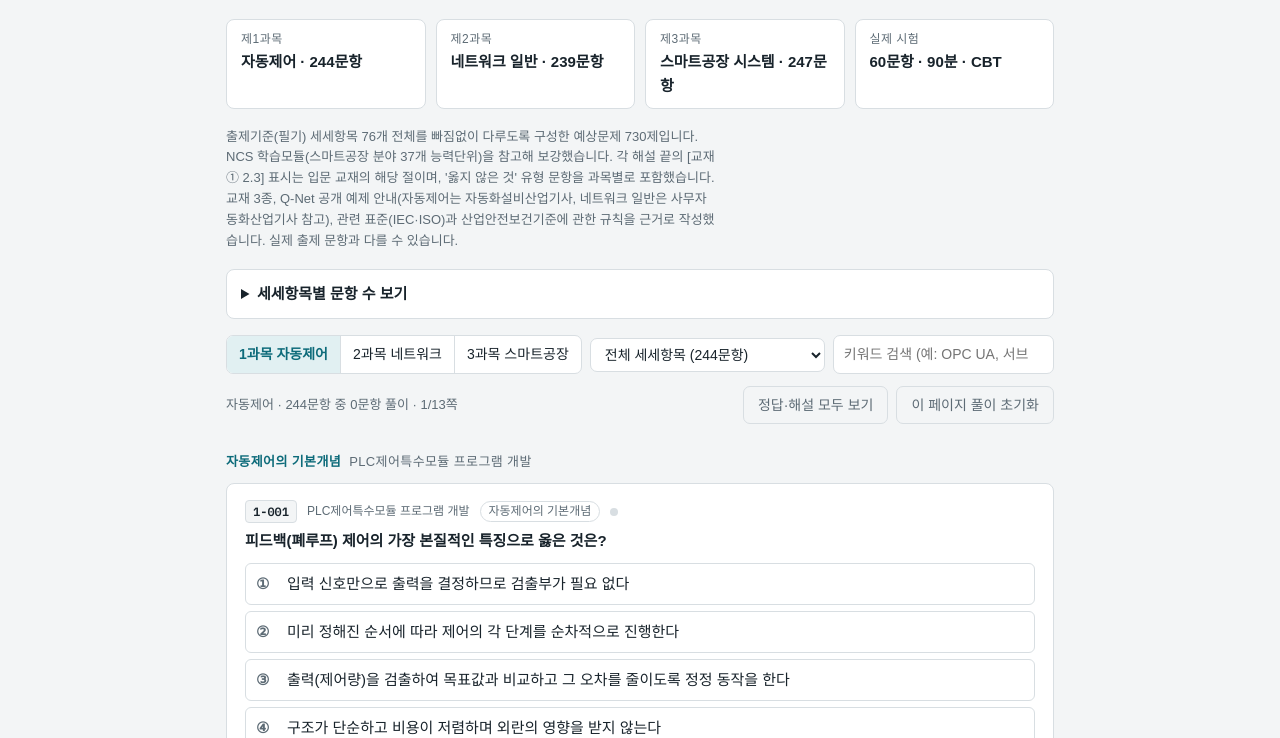
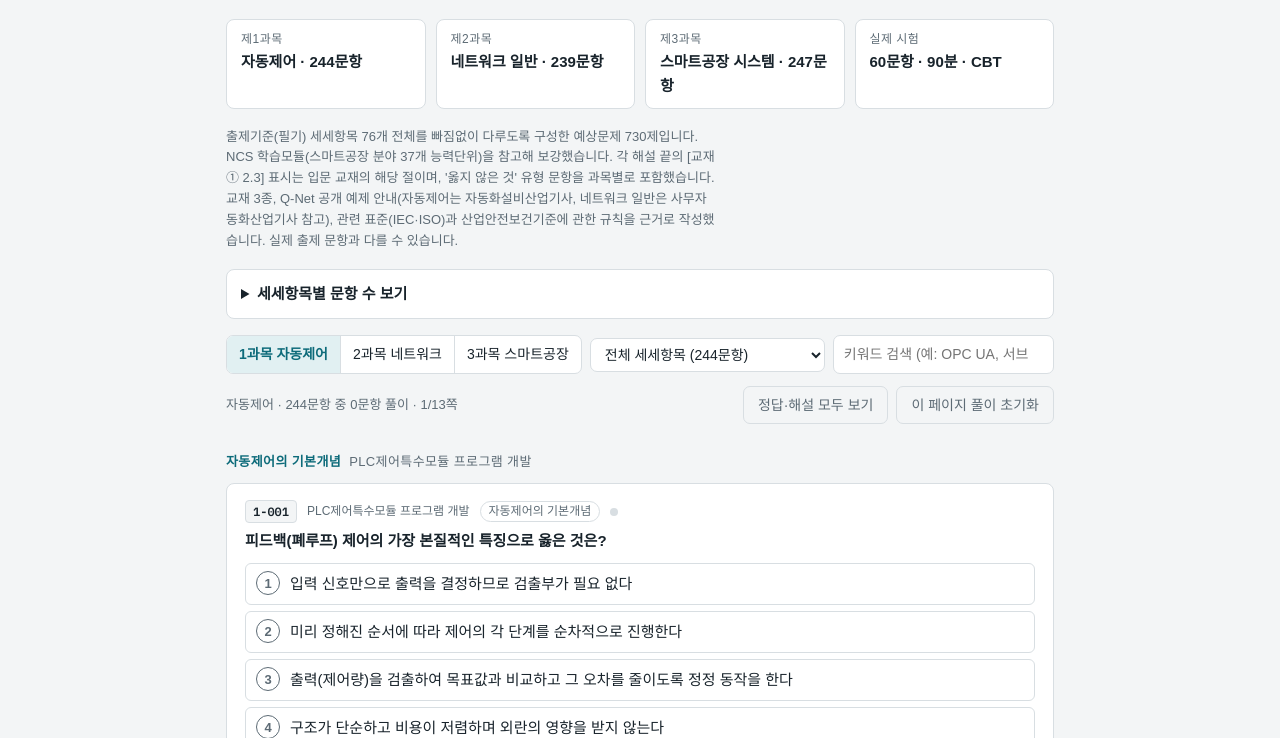
Before and after one commit to taeseokyoon/smartfactory-cbt, a plain HTML site: page index.html in a window 1280 px wide. Shown: the part 62-800 px from the top of the page. Drawn offline with Linux system fonts and the light colour scheme; a web font is replaced by a local one.

Commit message:
보기 번호를 원형 숫자 배지로 변경 (Windows 글꼴에서 ①~④가 작게 보이는 문제 수정)
Co-Authored-By: Claude Opus 5.5 <noreply@anthropic.com>
Claude-Session: https://claude.ai/code/session_01U2iyaj7QtafwknK3qxLkhj

```diff
--- a/index.html
+++ b/index.html
@@ -64,7 +64,8 @@ button:focus-visible,select:focus-visible,input:focus-visible,label:focus-within
 .opts{list-style:none;margin:0;padding:0;display:flex;flex-direction:column;gap:6px}
 .opt{display:flex;gap:10px;align-items:flex-start;border:1px solid var(--line);border-radius:6px;padding:8px 10px;cursor:pointer;background:transparent;width:100%;text-align:left;font:inherit;color:inherit}
 .opt:hover{border-color:var(--accent)}
-.opt .n{font-family:var(--f-mono);font-weight:600;color:var(--muted);flex:none;width:1.4em}
+.opt .n{flex:none;display:inline-flex;align-items:center;justify-content:center;width:24px;height:24px;margin-top:-1px;border:1.5px solid currentColor;border-radius:50%;font-family:var(--f-sans,inherit);font-size:13px;font-weight:700;line-height:1;color:var(--muted)}
+.opt.pick .n{color:var(--accent)}
 .opt .t{min-width:0}
 .opt.pick{border-color:var(--accent);background:var(--accent-soft)}
 .opt.is-ans{border-color:var(--ok);background:var(--ok-soft)}
@@ -227,7 +228,7 @@ function card(d,{pick=null,reveal=false,interactive=true,ctx="study"}={}){
   const done=pick!==null;const show=reveal||done;
   const cls=done?(pick===d.a?"right":"wrong"):"";
   const opts=d.o.map((o,i)=>{let c="opt";if(show&&i===d.a)c+=" is-ans";if(done&&i===pick&&pick!==d.a)c+=" is-bad";
-    return `<li><button class="${c}" data-id="${d.id}" data-i="${i}" data-ctx="${ctx}" ${(!interactive||done)?"disabled":""}><span class="n">${NUM[i]}</span><span class="t">${esc(o)}</span></button></li>`}).join("");
+    return `<li><button class="${c}" data-id="${d.id}" data-i="${i}" data-ctx="${ctx}" ${(!interactive||done)?"disabled":""}><span class="n">${i+1}</span><span class="t">${esc(o)}</span></button></li>`}).join("");
   const exp=show?`<div class="exp"><div class="ansline">정답 ${NUM[d.a]}</div><p>${esc(d.e)}</p></div>`:"";
   const inW=wrong.has(d.id);
   return `<article class="card ${cls}" id="c-${ctx}-${d.id}"><div class="meta"><span class="qid">${d.id}</span><span>${esc(d.m)}</span><span class="tag">${esc(d.t)}</span><span class="lamp ${inW?"on":""}" title="${inW?"오답노트에 있음":""}"></span></div>
```
